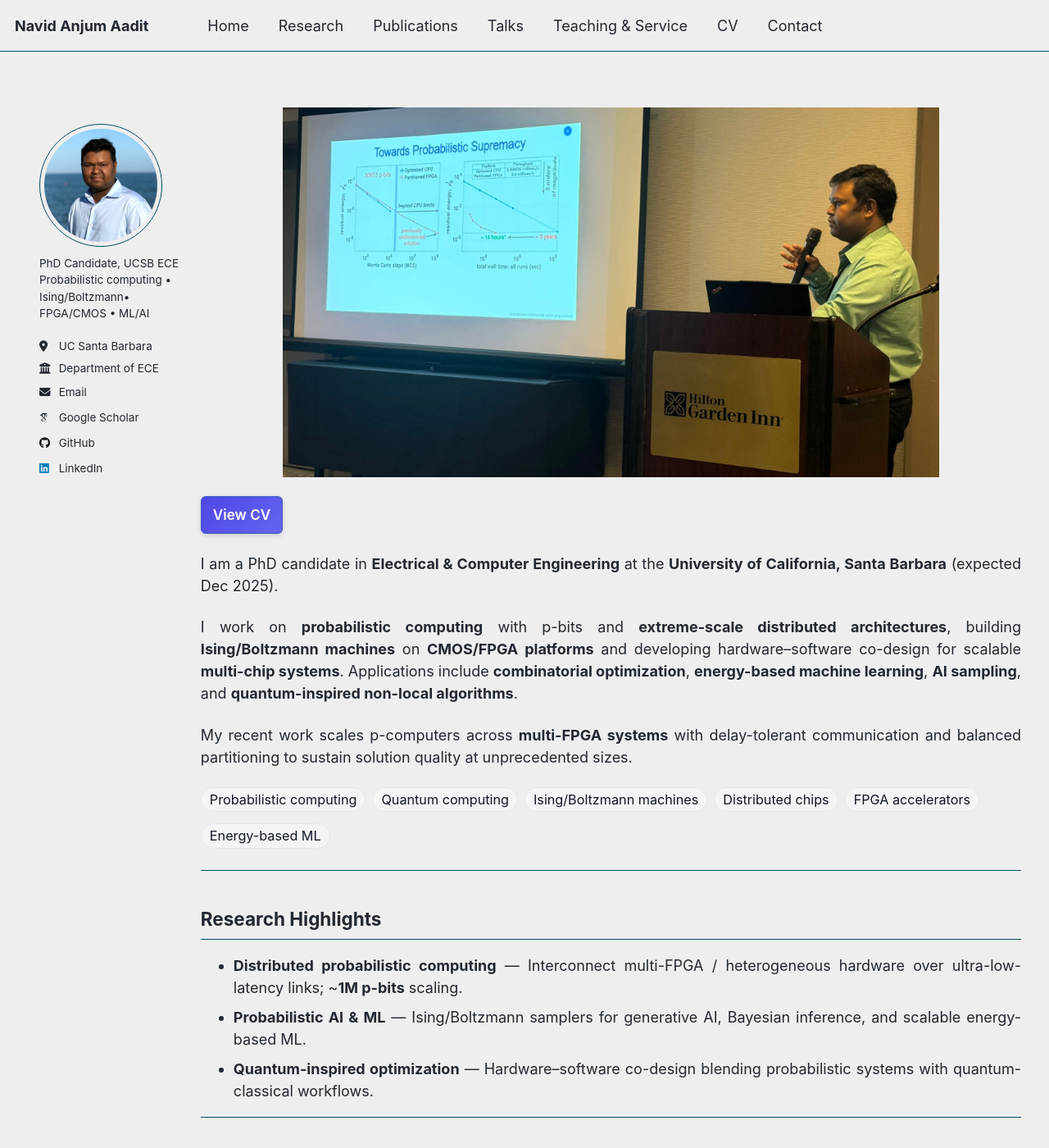
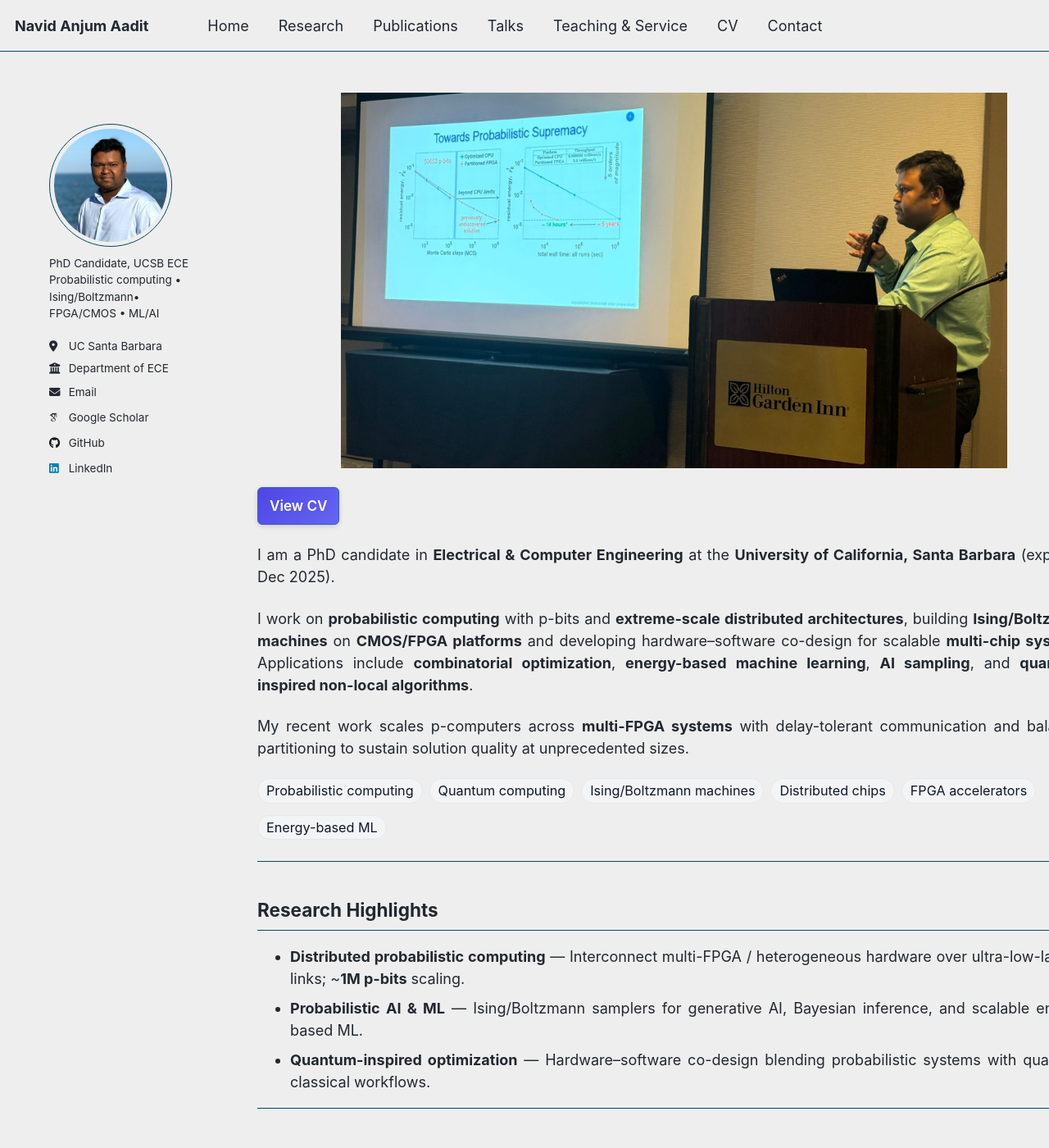
Before and after one commit to navidaadit/navidaadit.github.io, a Jekyll site: the page built from _pages/about.md, in a window 1280 px wide and 1400 px high. Shown: the whole window at 82% size. Built offline with Jekyll 4.4.1, drawn with Linux system fonts in a browser that asks for light colours; some web fonts are replaced.

Commit message:
Update _custom.scss

```diff
--- a/_sass/_custom.scss
+++ b/_sass/_custom.scss
@@ -394,31 +394,50 @@
   }
 }
 
+/* ========= DESKTOP: fixed sidebar + exact content margin ========= */
+@media (min-width:1024px){
+  :root{
+    --masthead-h: 70px;      /* site header height */
+    --sidebar-w: 220px;      /* actual sidebar width */
+    --sidebar-gap: 16px;     /* space between sidebar and content */
+    --page-gutter: 60px;     /* distance from screen’s left edge */
+  }
 
-/* ---- Sidebar + content spacing (stable on all screens) ---- */
-:root{
-  --masthead-h: 70px;      /* masthead height */
-  --sidebar-w: 200px;      /* sidebar width */
-  --sidebar-gap: 14px;     /* space between sidebar and content */
-  --page-gutter: 48px;     /* space from left edge of screen */
-}
-
-/* Desktop and up */
-@media (min-width:1024px){
+  /* Sidebar fixed under the masthead, no floats */
   .sidebar{
     position: fixed !important;
     top: var(--masthead-h) !important;
-    left: var(--page-gutter) !important;   /* keeps it off the very edge */
+    left: var(--page-gutter) !important;
     width: var(--sidebar-w) !important;
     float: none !important;
     z-index: 10;
   }
 
-  /* Reserve space for the sidebar with padding (not margin) so the main
-     remains centered on very wide monitors. */
-  .initial-content{
-    margin-left: auto !important;
-    margin-right: auto !important;
-    padding-left: calc(var(--page-gutter) + var(--sidebar-w) + var(--sidebar-gap)) !important;
+  /* Kill theme floats so content doesn't drop under the sidebar */
+  #main,
+  .page,
+  .page__inner,
+  .page__content{
+    float: none !important;
+    clear: none !important;
+    display: block !important;
+  }
+
+  /* Start the content EXACTLY after the sidebar + gap */
+  .page{
+    margin-left: calc(var(--page-gutter) + var(--sidebar-w) + var(--sidebar-gap)) !important;
+    padding-left: 0 !important;
+  }
+
+  /* Remove any leftover left padding that created the “ocean” */
+  .initial-content,
+  .page__inner,
+  .page__content{
+    padding-left: 0 !important;
   }
 }
+
+/* Optional: tiny tightening on ultra-wide displays */
+@media (min-width:1600px){
+  :root{ --sidebar-gap: 12px; }
+}
```
